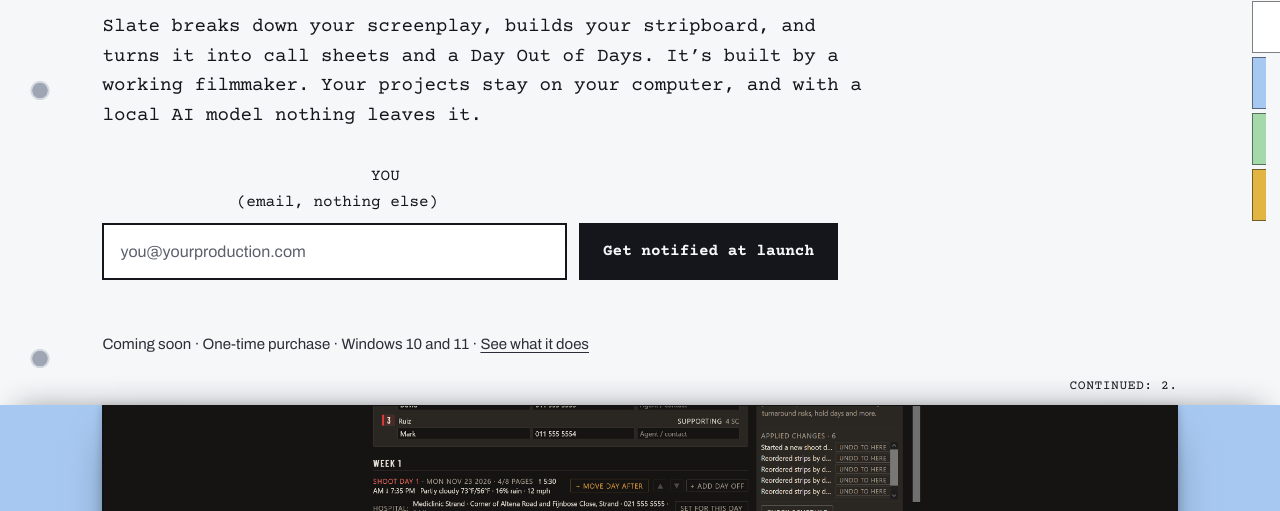
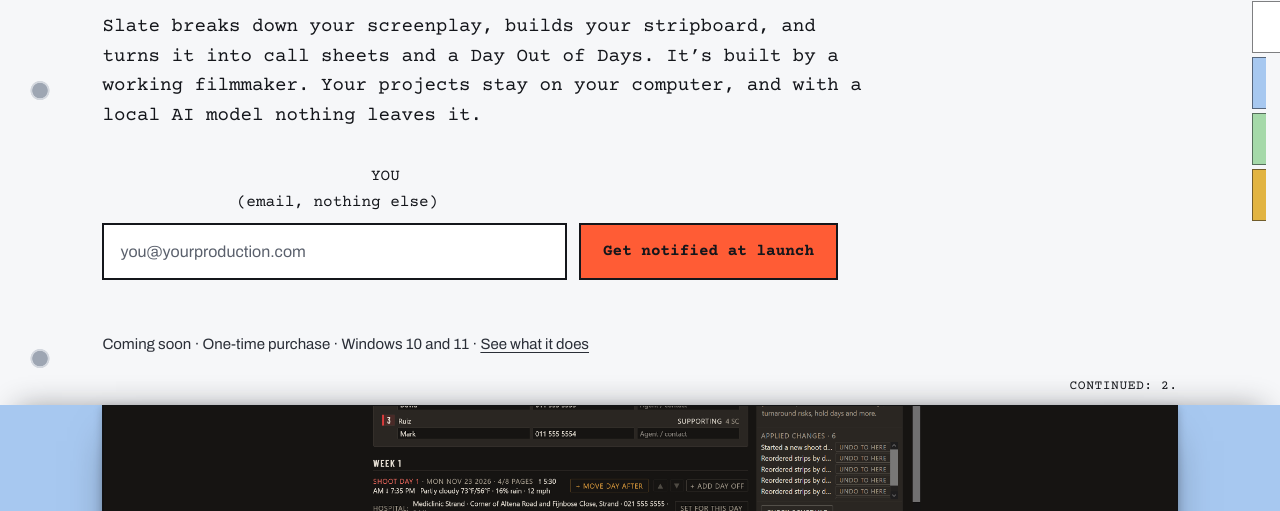
Before and after one commit to aliengunship/guerrillaframe, a plain HTML site: page index.html in a window 1280 px wide. Shown: the part 289-800 px from the top of the page. Drawn offline with Linux system fonts and the light colour scheme.

Commit message:
Use brand coral as the accent on the notify buttons
Co-Authored-By: Claude Sonnet 5.5 <noreply@anthropic.com>

```diff
--- a/slate.css
+++ b/slate.css
@@ -14,6 +14,7 @@
 
   /* breakdown category colours (match the app's tagging) */
   --c-cast: #c8423a;
+  --coral: #ff5c35;
   --c-bg: #2f8f4e;
   --c-props: #7a4bc2;
   --c-set: #8a7a4a;
@@ -27,7 +28,7 @@
 *, *::before, *::after { box-sizing: border-box; }
 html { scroll-behavior: smooth; scroll-padding-top: 1rem; scrollbar-color: var(--ink) var(--white); }
 body { margin: 0; font-family: var(--sans); font-size: 1.0625rem; line-height: 1.6; color: var(--ink); background: var(--white); caret-color: var(--ink); -webkit-font-smoothing: antialiased; }
-::selection { background: var(--ink); color: var(--white); }
+::selection { background: var(--coral); color: var(--ink); }
 img { max-width: 100%; height: auto; display: block; }
 a { color: inherit; text-underline-offset: 0.2em; text-decoration-thickness: 1px; }
 a:hover { text-decoration-thickness: 2px; }
@@ -76,8 +77,8 @@ input[type="email"] { flex: 1 1 15rem; min-width: 0; font: inherit; font-size: 1
 input[type="email"]::placeholder { color: #5a606c; }
 input[type="email"]:invalid:not(:placeholder-shown) { border-style: dashed; }
 button { font: inherit; cursor: pointer; }
-.notify button[type="submit"] { font-family: var(--script); font-weight: 700; font-size: 1rem; padding: 0.85rem 1.4rem; color: var(--white); background: var(--ink); border: 2px solid var(--ink); border-radius: 0; transition: background 0.2s var(--ease), color 0.2s var(--ease); }
-.notify button[type="submit"]:hover { background: var(--c-cast); border-color: var(--c-cast); }
+.notify button[type="submit"] { font-family: var(--script); font-weight: 700; font-size: 1rem; padding: 0.85rem 1.4rem; color: var(--ink); background: var(--coral); border: 2px solid var(--ink); border-radius: 0; transition: background 0.2s var(--ease), color 0.2s var(--ease); }
+.notify button[type="submit"]:hover { background: var(--ink); color: var(--white); }
 .msg { margin: 0.6rem 0 0; min-height: 1.5em; font-size: 0.9375rem; }
 .fine { margin: 1.25rem 0 0; font-size: 0.9375rem; color: var(--ink-2); }
 
```
